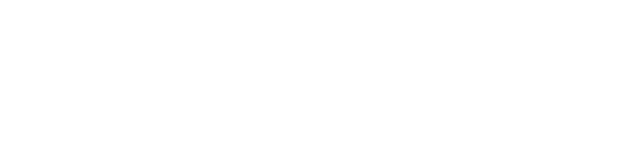
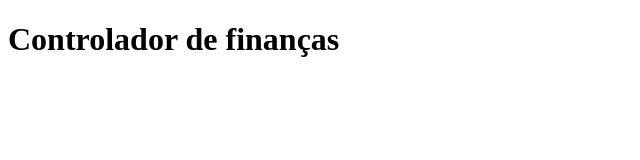
Before and after one commit to molinarimts/dashboard, a plain HTML site: page index.html in a window 1280 px wide. Shown: the whole page, without its empty margins (0-640 px from the left). Drawn offline with Linux system fonts and the light colour scheme.

Commit message:
Update index.html

```diff
--- a/index.html
+++ b/index.html
@@ -7,6 +7,6 @@
     <title>Dashboard</title>
 </head>
 <body>
-    <h1></h1>
+    <h1>Controlador de finanças</h1>
 </body>
 </html>
```
